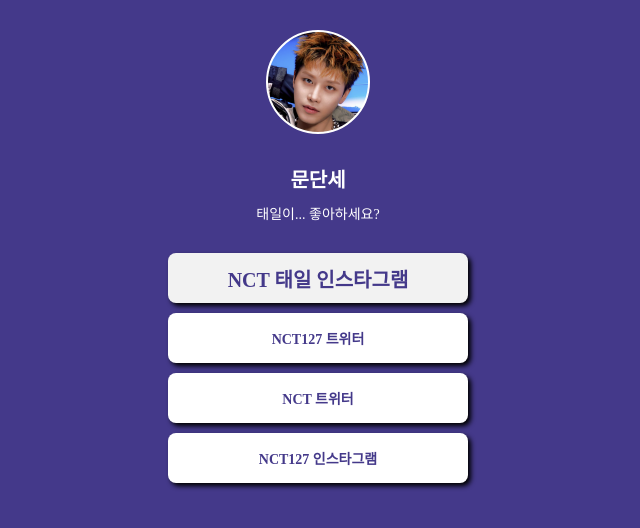
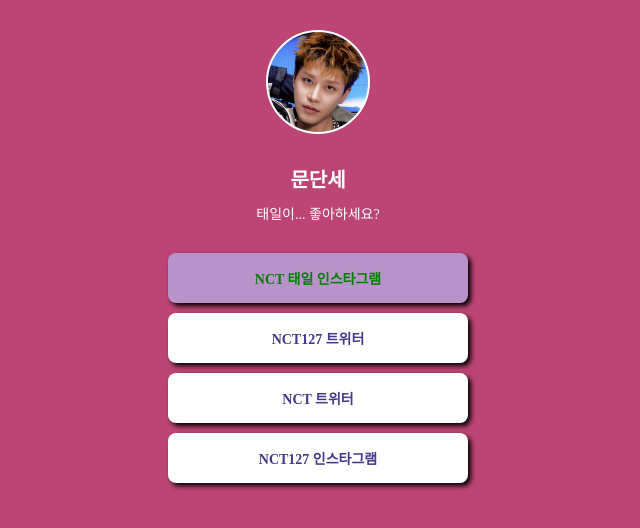
Before and after one commit to mooni614/mypage, a plain HTML site: page index.html in a window 1280 px wide. In both pictures the pointer is over the link "NCT 태일 인스타그램". Shown: the whole page, without its empty margins (322-962 px from the left). Drawn offline with Linux system fonts and the light colour scheme; a web font is replaced by a local one.

Commit message:
Update index.html

```diff
--- a/index.html
+++ b/index.html
@@ -7,7 +7,7 @@
         <meta property="og:title" content="문단세 링크" />
         <meta property="og:description" content="태일이를 알고 싶다면" />
         <meta property="og:image" content="태일프사.png" />
-        <title>르탄이 - 프로필 링크</title>
+        <title>문단세 연습페이지</title>
         <style>
             @import url('https://cdn.jsdelivr.net/gh/orioncactus/pretendard/dist/web/static/pretendard.css');
             * {
@@ -15,7 +15,7 @@
             }
 
             body {
-                background-color: #44398a;
+                background-color: #bd4575;
             }
             .profile {
                 width: 100px;
@@ -80,9 +80,8 @@
             }
 
             .wrap > a:hover {
-                background-color: #f2f2f2;
-                font-size: 20px;
-
+                background-color: #b793c9;
+                color: green;
             }
         </style>
     </head>
```
